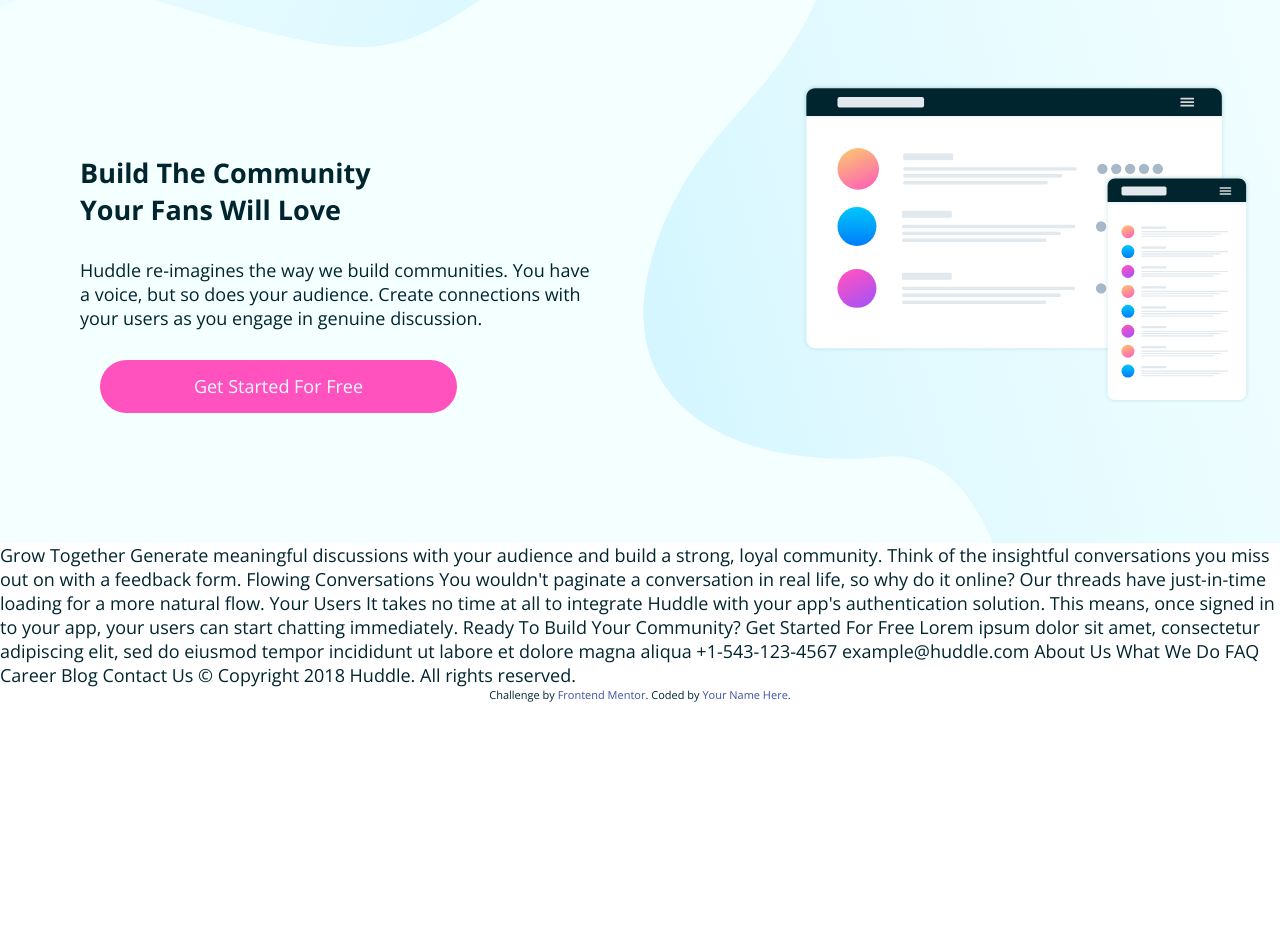
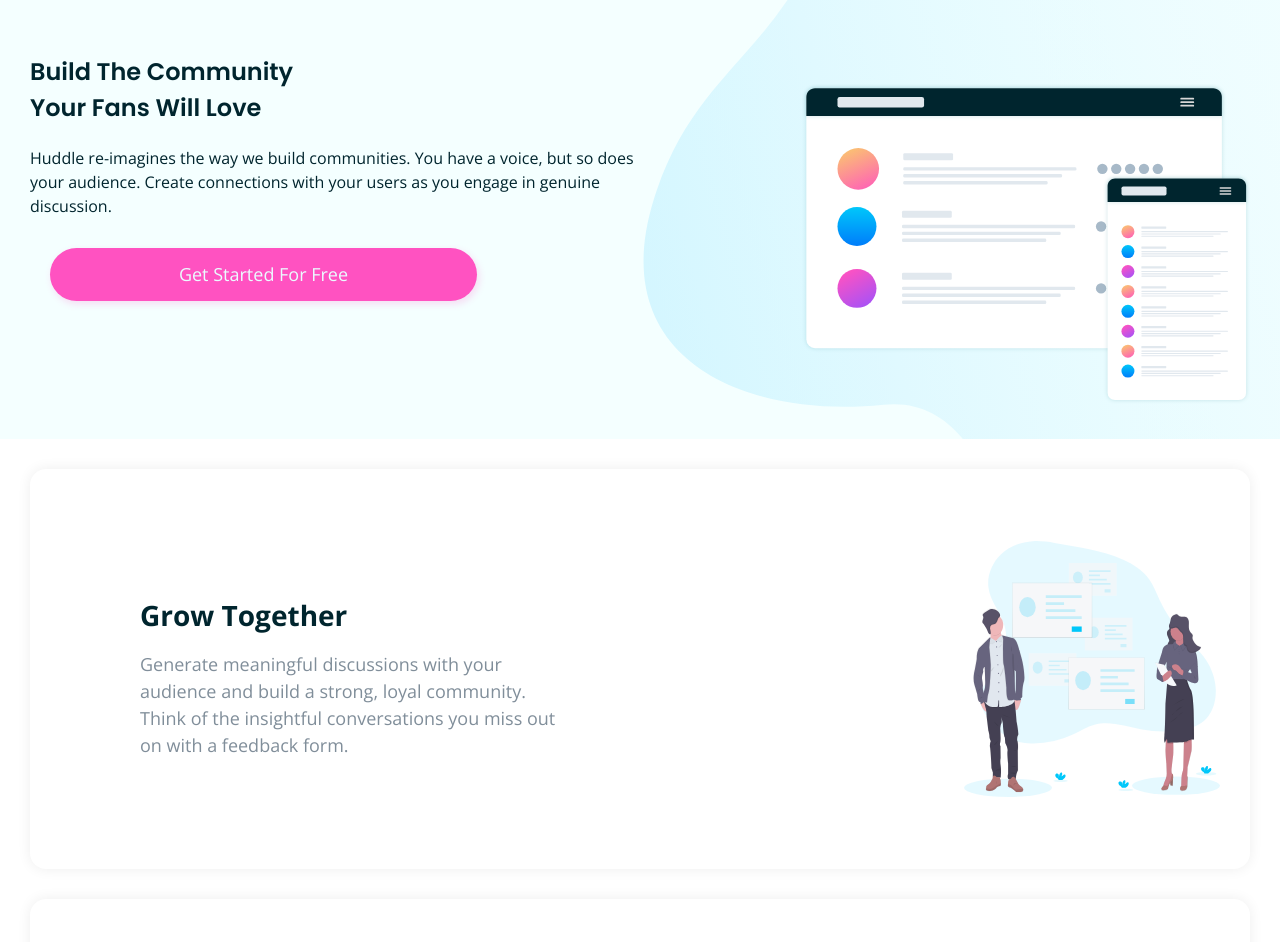
Before and after one commit to Kiunga1/huddle-landing-page-with-alternating-feature-blocks-master, a plain HTML site: page index.html in a window 1280 px wide. Shown: the part 66-1008 px from the top of the page. Before the commit the page ends 800 px from the top, so only its background shows below. Drawn offline with nearby package versions, Linux system fonts and the light colour scheme.

Commit message:
Added about section

```diff
--- /dev/null
+++ b/css/about.css
@@ -0,0 +1,70 @@
+.container {
+    border-radius: 1rem;
+    background: #FFF;
+    box-shadow: 0px 0px 14px 0px rgba(0, 0, 0, 0.07);
+    margin: 30px;
+    padding: 30px;
+    text-align: center;
+    display: flex;
+    flex-direction: column;
+}
+
+.container img {
+    width: 16rem;
+    height: 16rem;
+    margin: 20px 0;
+}
+
+.container h2 {
+    color: #00252E;
+    font-family: 'Poppins' sans-serif;
+    font-size: 1.25rem;
+    font-weight: 600;
+    line-height: 1.875rem;
+    margin: 15px 0;
+}
+
+.container p {
+    color: #808E9A;
+    font-family: 'Open sans';
+    font-size: 0.875rem;
+    font-weight: 400;
+    line-height: 1.3125rem;
+}
+
+/*For desktop and tablet*/
+@media screen and (min-width: 768px) and (max-width: 1440px) {
+    .container {
+        flex-direction: row-reverse;
+        justify-content: space-between;
+        align-items: center;
+    }
+
+    .container .content {
+        width: 50%;
+        text-align: left;
+        padding: 80px;
+    }
+
+    .flowing-conversation .container .content  {
+        padding-right: 0;
+    }
+
+    .container p {
+        font-size: 1.125rem;
+        line-height: 1.6875rem;
+    }
+
+    .container h2 {
+        font-size: 1.75rem;
+        line-height: 2.625rem;
+    }
+
+    .flowing-conversation .container{
+        flex-direction: row;
+    }
+
+    .flowing-conversation img {
+        margin-left: 80px;
+    }
+}
--- a/css/hero.css
+++ b/css/hero.css
@@ -18,23 +18,26 @@
 .logo img {
     height: 20px;
     margin: auto;
-
 }
 
 .try_it_btn {
-    background-color: white;
+    background-color: #FFF;
     text-align: center;
     font-family: 'Open Sans', sans-serif;
-    border-radius: 20px;
+    border-radius: 0.75rem;
     padding: 5px 25px;
-    color: rgb(0, 14, 7);
+    color: #00252E;;
     font-size: 15px;
-    font-weight: 600;
+    font-weight: 700;
 }
 
 h1 {
-    font-family: 'Poppins' sans-serif;
-    margin: 30px 0;
+    color: #00252E;
+    font-family: 'Poppins', sans-serif;
+    font-size: 1.5rem;
+    font-weight: 600;
+    line-height: 2.25rem;
+    margin-bottom: 20px;
 }
 
 .headline {
@@ -44,39 +47,51 @@ h1 {
     flex-direction: column;
 }
 
+.headline_content p {
+    color: #00252E;
+    font-family: 'Open Sans', sans-serif;
+    font-size: 1rem;
+    font-style: normal;
+    font-weight: 400;
+    line-height: 1.5rem;
+}
+
 .headline_content p, .get_started_btn{
     margin-bottom: 30px;
 }
+
 .get_started_btn {
-    background-color: hsl(322, 100%, 66%);
+    background: #FF52C1;
+    box-shadow: 2px 3px 6px 1px rgba(255, 82, 193, 0.17);
     text-align: center;
     font-family: 'Open Sans', sans-serif;
     line-height: 33px;
-    border-radius: 30px;
-    padding: 10px 10px;
+    border-radius: 1.75rem;
     color: hsl(193, 100%, 96%);
     width: 90%;
-
+    padding: 10px;
     margin-left: 20px;
 }
 
-@media (min-width:799px) {
-    .header {
-        padding: 30px 70px;
-    }
+.get_started_btn:hover {
+    background-color: #FF9ADB;
+}
+
+@media (min-width: 850px) {
     .headline_content{
         width: 50%;
-        padding: 70px 50px;
+        text-align: left;
     }
+
     .headline {
         flex-direction: row;
         justify-content: space-between;
-        text-align: left;
     }
 
     .get_started_btn {
         width: 70%;
     }
+
     .illustration_img {
         margin-top: 0;
         height: 50hv;
--- a/index.html
+++ b/index.html
@@ -9,6 +9,7 @@
   <!--  Css styles -->
   <link rel="stylesheet" href="./css/hero.css">
   <link rel="stylesheet" href="./css/style.css">
+  <link rel="stylesheet" href="./css/about.css">
 
   <!-- Google fonts -->
   <link rel="preconnect" href="https://fonts.googleapis.com">
@@ -53,22 +54,42 @@
 
   </section>
 
+  <section class="about">
+    <section class="grow_together">
+      <div class="container">
+        <img src="./images/illustration-grow-together.svg" alt="Two colleagues working">
+        <div class="content">
+          <h2>Grow Together</h2>
+          <p>Generate meaningful discussions with your audience and build a strong, loyal community.
+            Think of the insightful conversations you miss out on with a feedback form.</p>
+        </div>
+      </div>
+    </section>
+
+    <section class="flowing-conversation">
+      <div class="container">
+        <img src="./images/illustration-flowing-conversation.svg" alt="Two colleagues working">
+        <div class="content">
+          <h2>Flowing Conversations</h2>
+          <p>You wouldn't paginate a conversation in real life, so why do it online? Our threads
+            have just-in-time loading for a more natural flow.</p>
+        </div>
+      </div>
+    </section>
+
+    <section class="your-users">
+      <div class="container">
+        <img src="./images/illustration-your-users.svg" alt="Two colleagues working">
+        <div class="content">
+          <h2>Your Users</h2>
+          <p>It takes no time at all to integrate Huddle with your app's authentication solution.
+            This means, once signed in to your app, your users can start chatting immediately.</p>
+        </div>
+      </div>
+    </section>
+  </section>
 
 
-  Grow Together
-
-  Generate meaningful discussions with your audience and build a strong, loyal community.
-  Think of the insightful conversations you miss out on with a feedback form.
-
-  Flowing Conversations
-
-  You wouldn't paginate a conversation in real life, so why do it online? Our threads
-  have just-in-time loading for a more natural flow.
-
-  Your Users
-
-  It takes no time at all to integrate Huddle with your app's authentication solution.
-  This means, once signed in to your app, your users can start chatting immediately.
 
   Ready To Build Your Community?
 
```
